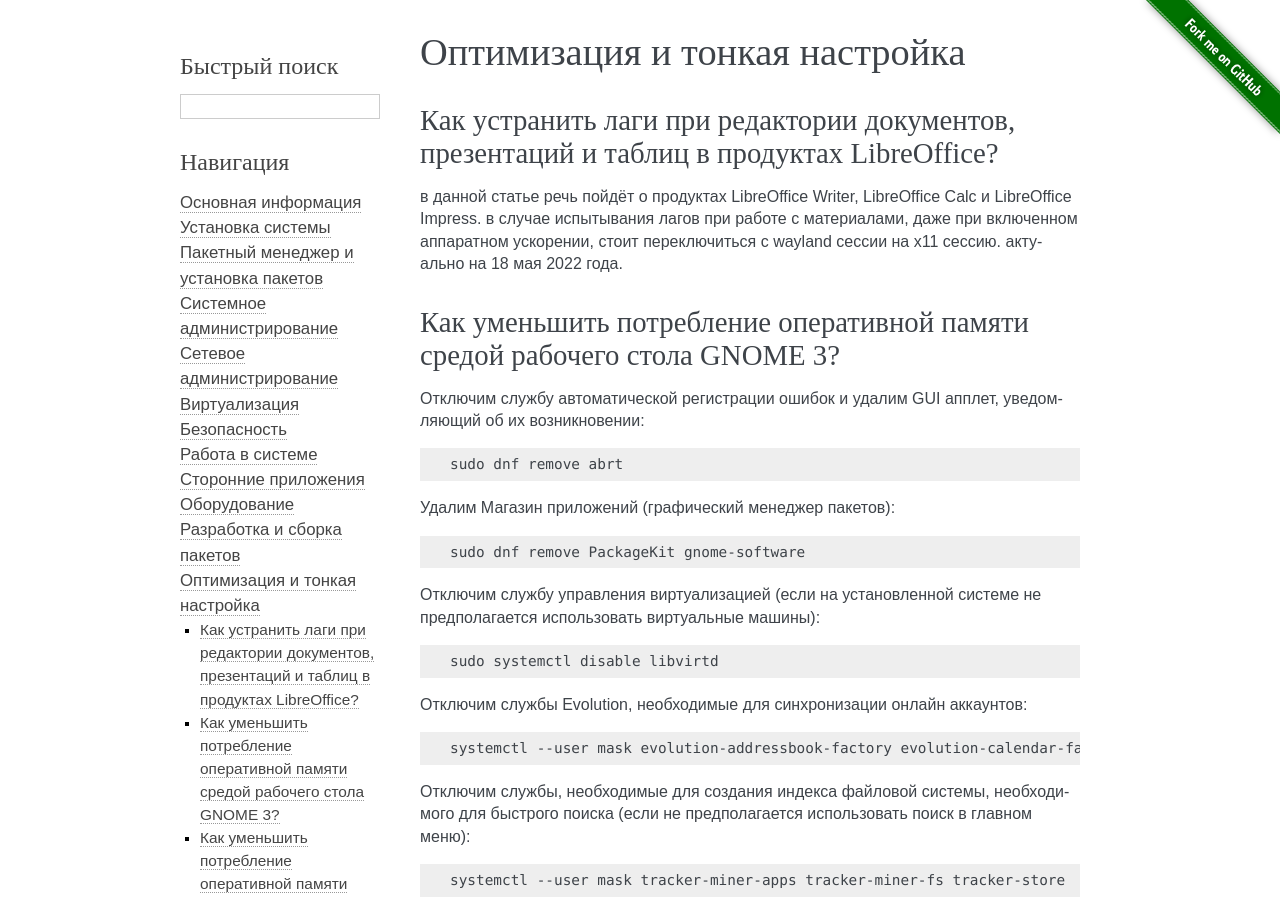
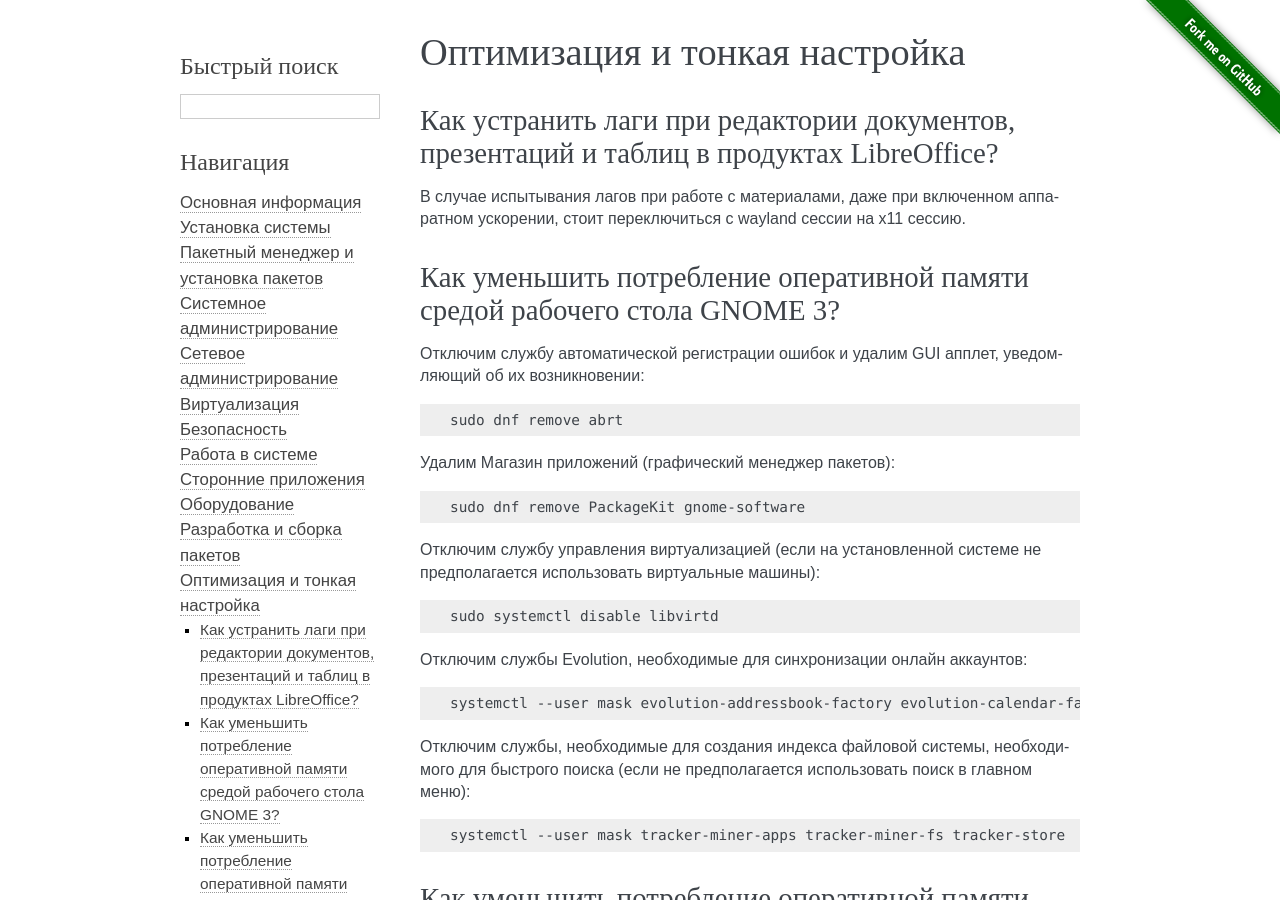
Before and after one commit to RussianFedora/FAQ, a Sphinx documentation site: the page built from source/tips-and-tricks.rst, in a window 1280 px wide and 900 px high. Built offline with Sphinx 7.4.7, drawn with Linux system fonts in a browser that asks for light colours; comment, search, counter and statistics services are not loaded.

Commit message:
Shorted the description

```diff
--- a/source/tips-and-tricks.rst
+++ b/source/tips-and-tricks.rst
@@ -14,9 +14,7 @@
 
 Как устранить лаги при редактории документов, презентаций и таблиц в продуктах LibreOffice?
 ==============================================================================================
-в данной статье речь пойдёт о продуктах LibreOffice Writer, LibreOffice Calc и LibreOffice Impress.
-в случае испытывания лагов при работе с материалами, даже при включенном аппаратном ускорении, стоит переключиться с wayland сессии на x11 сессию.
-актуально на 18 мая 2022 года.
+В случае испытывания лагов при работе с материалами, даже при включенном аппаратном ускорении, стоит переключиться с wayland сессии на x11 сессию.
 
 .. index:: gnome, ram, optimizations
 .. _gnome-reduce-ram-usage:
```
